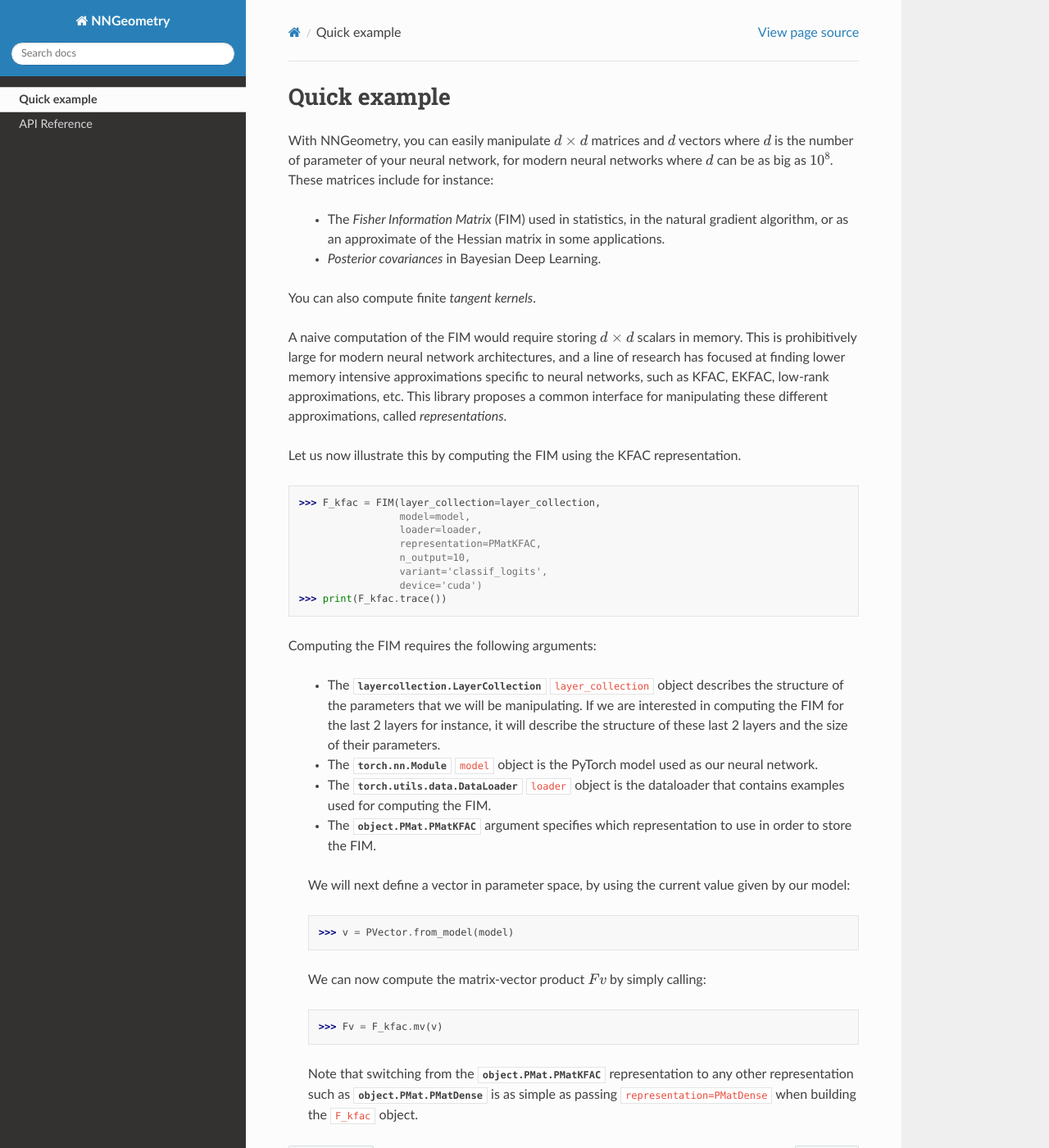
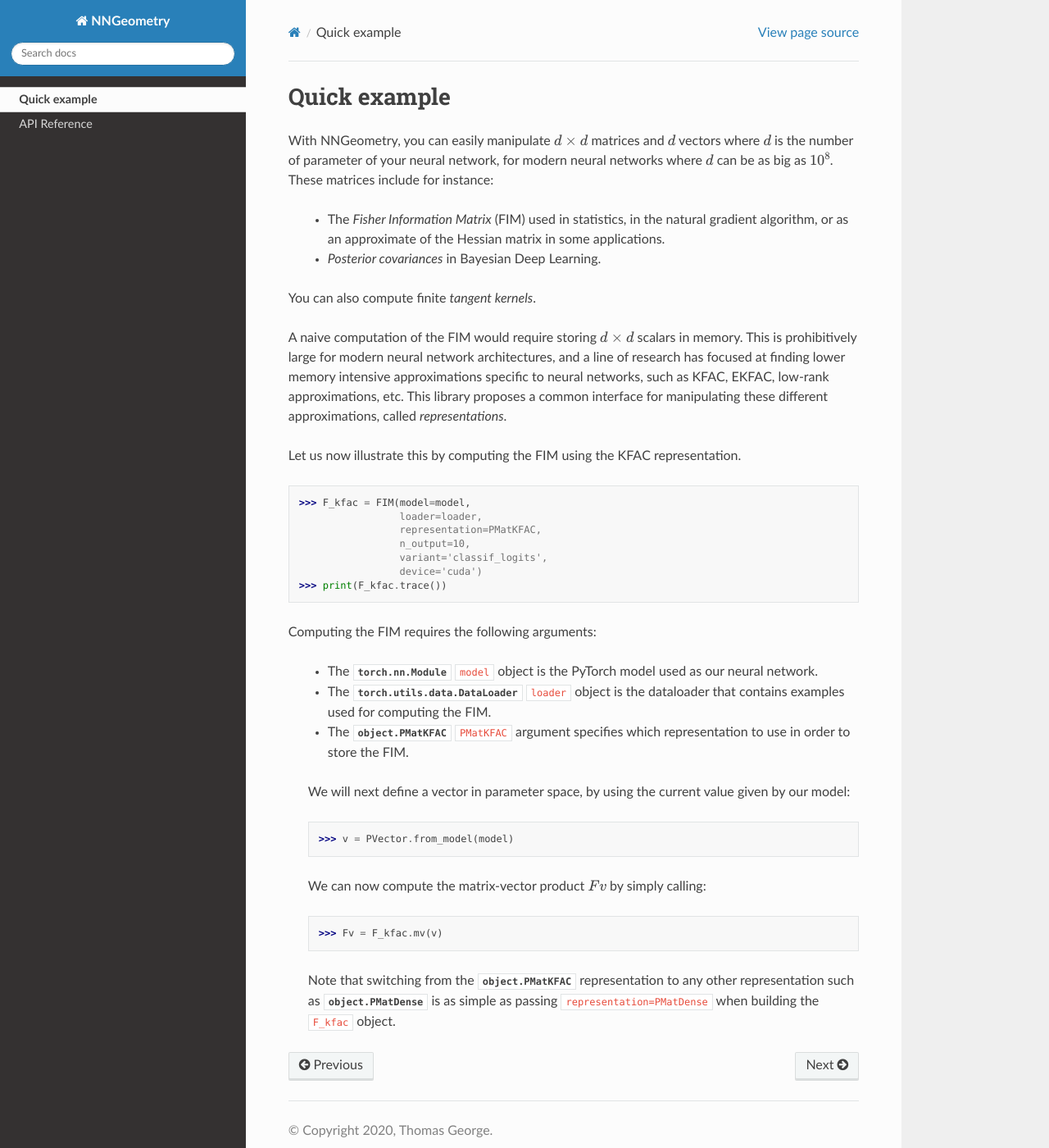
Before and after one commit to tfjgeorge/nngeometry, a Sphinx documentation site: the page built from docs/overview.rst, in a window 1280 px wide and 1400 px high. Shown: the whole window at 82% size. Built offline with Sphinx 7.4.7 and the Read the Docs theme 2.0.0, drawn with Linux system fonts in a browser that asks for light colours.

Commit message:
layercollection defaults to full model in metrics.py

```diff
--- a/docs/overview.rst
+++ b/docs/overview.rst
@@ -12,8 +12,7 @@ A naive computation of the FIM would require storing :math:`d \times d` scalars
 
 Let us now illustrate this by computing the FIM using the KFAC representation.
 
-   >>> F_kfac = FIM(layer_collection=layer_collection,
-                    model=model,
+   >>> F_kfac = FIM(model=model,
                     loader=loader,
                     representation=PMatKFAC,
                     n_output=10,
@@ -23,10 +22,9 @@ Let us now illustrate this by computing the FIM using the KFAC representation.
 
 Computing the FIM requires the following arguments:
 
- - The :class:`.layercollection.LayerCollection` ``layer_collection`` object describes the structure of the parameters that we will be manipulating. If we are interested in computing the FIM for the last 2 layers for instance, it will describe the structure of these last 2 layers and the size of their parameters.
  - The :class:`torch.nn.Module` ``model`` object is the PyTorch model used as our neural network.
  - The :class:`torch.utils.data.DataLoader` ``loader`` object is the dataloader that contains examples used for computing the FIM.
- - The :class:`.object.PMat.PMatKFAC` argument specifies which representation to use in order to store the FIM.
+ - The :class:`.object.PMatKFAC` ``PMatKFAC`` argument specifies which representation to use in order to store the FIM.
 
  We will next define a vector in parameter space, by using the current value given by our model:
 
@@ -36,4 +34,4 @@ Computing the FIM requires the following arguments:
 
         >>> Fv = F_kfac.mv(v)
 
- Note that switching from the :class:`.object.PMat.PMatKFAC` representation to any other representation such as :class:`.object.PMat.PMatDense` is as simple as passing ``representation=PMatDense`` when building the ``F_kfac`` object.
+ Note that switching from the :class:`.object.PMatKFAC` representation to any other representation such as :class:`.object.PMatDense` is as simple as passing ``representation=PMatDense`` when building the ``F_kfac`` object.
```
Also changed, not shown: 1 other file.
